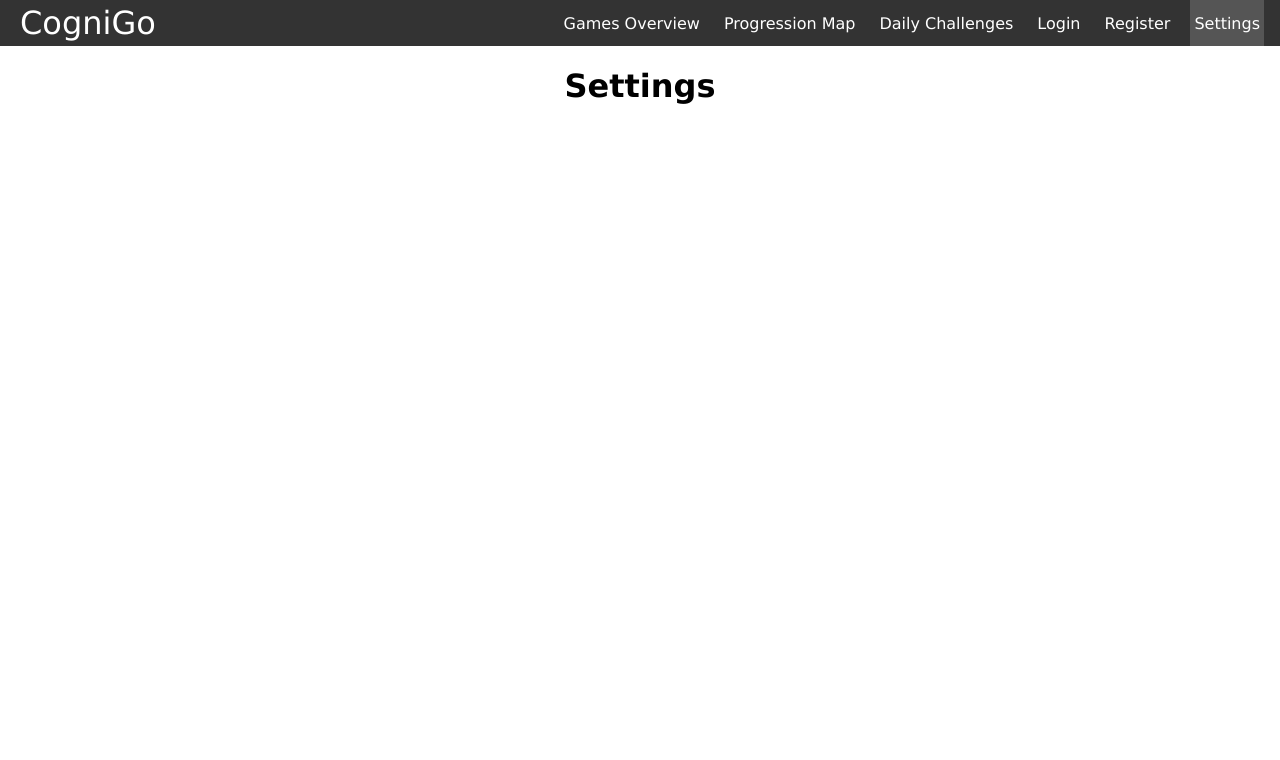
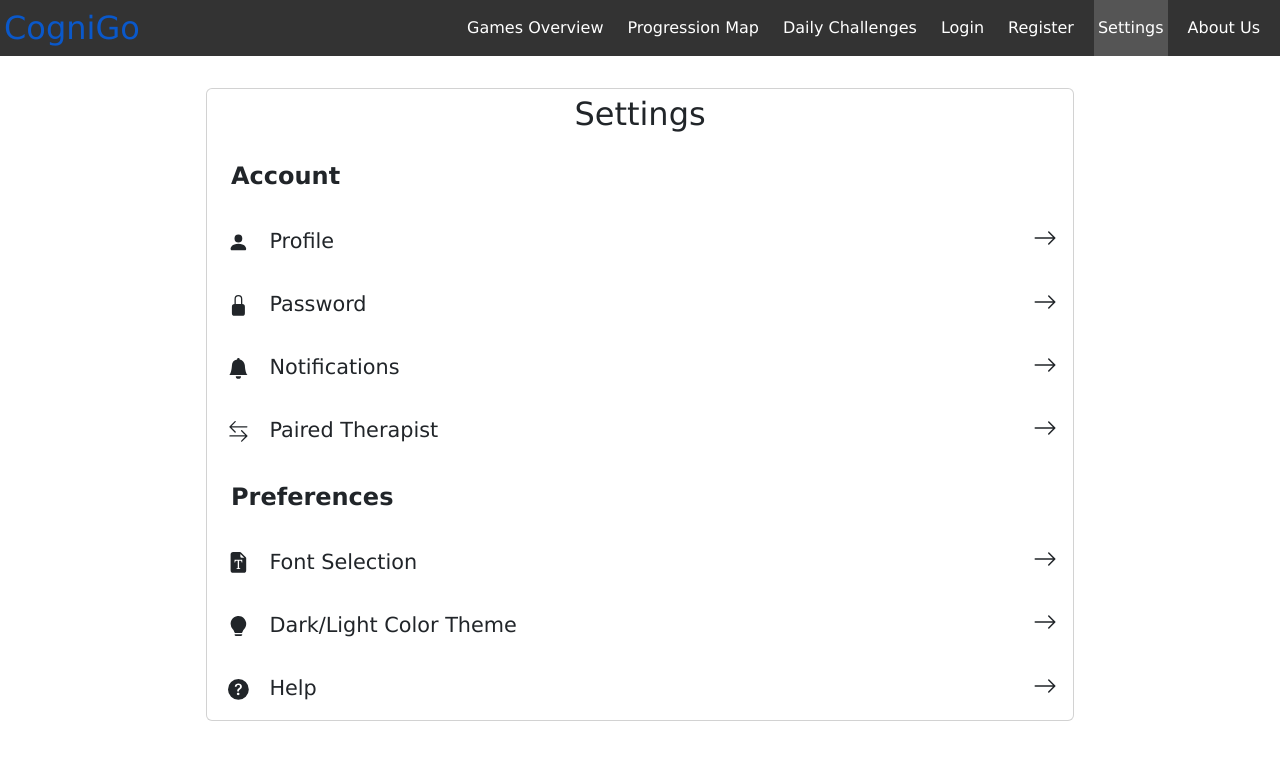
Before and after one commit to chloehylaw/cognigo, a React (Create React App) app: page /settings in a window 1280 px wide. Shown: the top 760 px of the page. Built offline with nearby package versions, Linux system fonts and the light colour scheme.

Commit message:
Settings, About Me, Not Found, Bootsrap
I added the frontend for the settings and set up the About Us for the navbar and the JS file, added react-bootstrap for as a package and added bootstrap-icons as well. Finally added Not Found incase of URL error.

```diff
--- a/package.json
+++ b/package.json
@@ -9,8 +9,12 @@
     "@testing-library/jest-dom": "^5.16.5",
     "@testing-library/react": "^13.4.0",
     "@testing-library/user-event": "^13.5.0",
+    "boostrap": "^2.0.0",
+    "bootstrap": "^5.2.3",
+    "bootstrap-icons": "^1.10.4",
     "firebase": "^9.19.1",
     "react": "^18.2.0",
+    "react-bootstrap": "^2.7.4",
     "react-dom": "^18.2.0",
     "react-icons": "^4.8.0",
     "react-router-dom": "^6.10.0",
--- a/src/App.js
+++ b/src/App.js
@@ -9,6 +9,8 @@ import DailyChallenges from "./pages/DailyChallenges";
 import Login from "./pages/Login";
 import Register from "./pages/Register";
 import Settings from "./pages/Settings";
+import NotFound from './pages/NotFound';
+import AboutUs from './pages/AboutUs';
 
 function App() {
     return (
@@ -23,6 +25,10 @@ function App() {
                     <Route path="/login" element={<Login/>}/>
                     <Route path="/register" element={<Register/>}/>
                     <Route path="/settings" element={<Settings/>}/>
+                    <Route path="/settings" element={<Settings/>}/>
+                    <Route path="*" element={<NotFound/>}/>
+                    <Route path="/aboutus" element={<AboutUs/>}/>
+
                 </Routes>
             </div>
         </>
--- a/src/components/Navbar.js
+++ b/src/components/Navbar.js
@@ -10,6 +10,7 @@ export default function Navbar() {
             <CustomLink to="/login">Login</CustomLink>
             <CustomLink to="/register">Register</CustomLink>
             <CustomLink to="/settings">Settings</CustomLink>
+            <CustomLink to="/aboutus">About Us</CustomLink>
         </ul>
     </nav>
 }
--- /dev/null
+++ b/src/components/Setting.js
@@ -0,0 +1,52 @@
+import Card from 'react-bootstrap/Card'
+import ListGroup from 'react-bootstrap/ListGroup'
+import { BsArrowRight, BsFillPersonFill,BsLockFill,BsFillBellFill, BsArrowLeftRight, BsFileEarmarkFontFill, BsLightbulbFill, BsFillQuestionCircleFill } from "react-icons/bs";
+import Container from 'react-bootstrap/Container';
+import Row from 'react-bootstrap/Row';
+import Col from 'react-bootstrap/Col';
+export default function Setting() {
+    return <Container>
+     <Card style={{ marginLeft:'7em', marginRight:'7em', marginTop:'2em', textAlign:'center'}}>
+        <Card.Title style={{fontSize:'2em', marginTop:'0.2em'}}>Settings</Card.Title>
+<Row style={{marginBottom:'1em', marginTop:'1em'}}>
+    <Col style={{marginLeft:'1em', textAlign:'left', fontSize:'150%', fontWeight:'bold'}}>Account</Col>
+    <Col></Col>
+</Row>
+<Row style={{marginBottom:'1em', marginTop:'1em'}}>
+    <Col style={{marginLeft:'1em', textAlign:'left', fontSize:'130%'}}><BsFillPersonFill style={{marginRight:'1em'}}></BsFillPersonFill>Profile</Col>
+    <Col style={{textAlign:'right', marginRight:'1em'}}><BsArrowRight style={{fontSize:'150%'}}></BsArrowRight></Col>
+</Row>
+<Row style={{marginBottom:'1em', marginTop:'1em'}}>
+    <Col style={{marginLeft:'1em', textAlign:'left', fontSize:'130%'}}><BsLockFill style={{marginRight:'1em'}}></BsLockFill>Password</Col>
+    <Col style={{textAlign:'right', marginRight:'1em'}}><BsArrowRight style={{fontSize:'150%'}}></BsArrowRight></Col>
+</Row>
+<Row style={{marginBottom:'1em', marginTop:'1em'}}>
+    <Col style={{marginLeft:'1em', textAlign:'left', fontSize:'130%'}}><BsFillBellFill style={{marginRight:'1em'}}></BsFillBellFill>Notifications</Col>
+    <Col style={{textAlign:'right', marginRight:'1em'}}><BsArrowRight style={{fontSize:'150%'}}></BsArrowRight></Col>
+</Row>
+<Row style={{marginBottom:'1em', marginTop:'1em'}}>
+    <Col style={{marginLeft:'1em', textAlign:'left', fontSize:'130%'}}><BsArrowLeftRight style={{marginRight:'1em'}}></BsArrowLeftRight>Paired Therapist</Col>
+    <Col style={{textAlign:'right', marginRight:'1em'}}><BsArrowRight style={{fontSize:'150%'}}></BsArrowRight></Col>
+</Row>
+<Row style={{marginBottom:'1em', marginTop:'1em'}}>
+    <Col style={{marginLeft:'1em', textAlign:'left', fontSize:'150%', fontWeight:'bold'}}>Preferences</Col>
+    <Col></Col>
+</Row>
+<Row style={{marginBottom:'1em', marginTop:'1em'}}>
+    <Col style={{marginLeft:'1em', textAlign:'left', fontSize:'130%'}}><BsFileEarmarkFontFill style={{marginRight:'1em'}}></BsFileEarmarkFontFill>Font Selection</Col>
+    <Col style={{textAlign:'right', marginRight:'1em'}}><BsArrowRight style={{fontSize:'150%'}}></BsArrowRight></Col>
+</Row>
+<Row style={{marginBottom:'1em', marginTop:'1em'}}>
+    <Col style={{marginLeft:'1em', textAlign:'left', fontSize:'130%'}}><BsLightbulbFill style={{marginRight:'1em'}}></BsLightbulbFill>Dark/Light Color Theme</Col>
+    <Col style={{textAlign:'right', marginRight:'1em'}}><BsArrowRight style={{fontSize:'150%'}}></BsArrowRight></Col>
+</Row>
+<Row style={{marginBottom:'1em', marginTop:'1em'}}>
+    <Col style={{marginLeft:'1em', textAlign:'left', fontSize:'130%'}}><BsFillQuestionCircleFill style={{marginRight:'1em'}}></BsFillQuestionCircleFill>Help</Col>
+    <Col style={{textAlign:'right', marginRight:'1em'}}><BsArrowRight style={{fontSize:'150%'}}></BsArrowRight></Col>
+</Row>
+
+    </Card>
+
+
+    </Container>
+}
--- a/src/index.js
+++ b/src/index.js
@@ -3,6 +3,7 @@ import ReactDOM from 'react-dom/client';
 import App from './App';
 import "./styles.css";
 import {BrowserRouter} from "react-router-dom"
+import 'bootstrap/dist/css/bootstrap.min.css';
 
 const root = ReactDOM.createRoot(document.getElementById('root'))
 root.render(
--- /dev/null
+++ b/src/pages/AboutUs.js
@@ -0,0 +1,3 @@
+export default function AboutUs() {
+    return <h1>About us</h1>
+}
--- /dev/null
+++ b/src/pages/NotFound.js
@@ -0,0 +1,11 @@
+import { Link } from 'react-router-dom';
+function NotFound() {
+  return (
+    <>
+    <h1>Page not Found</h1>
+    <Link to="/">Return Home</Link>
+    </>
+  );
+}
+
+export default NotFound;
--- a/src/pages/Settings.js
+++ b/src/pages/Settings.js
@@ -1,3 +1,11 @@
+import Card from 'react-bootstrap/Card'
+import ListGroup from 'react-bootstrap/ListGroup'
+import Setting from '../components/Setting'
+
 export default function Settings() {
-    return <h1>Settings</h1>
+    return <>
+   <Setting></Setting>
+
+
+    </>
 }
```
Also changed, not shown: 1 other file (tests, documents, lock files or other folders).
